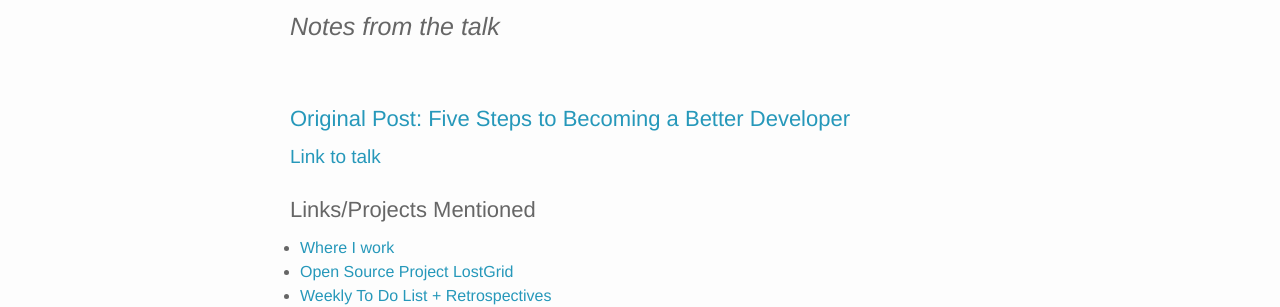
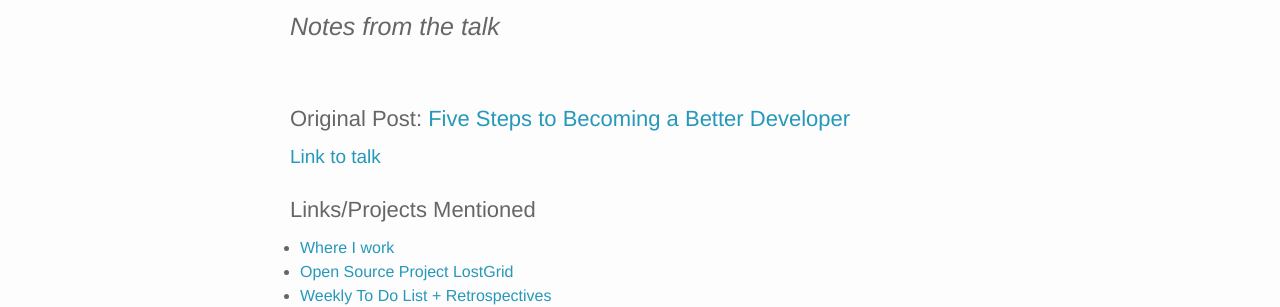
Before and after one commit to peterramsing/personal-site, a Jekyll site: the page built from devsigner2016.md, in a window 1280 px wide and 900 px high. Shown: the part 202-509 px from the top of the window. Built offline with Jekyll 4.4.1, drawn with Linux system fonts in a browser that asks for light colours; nearby versions of some CDN libraries.

```diff
--- a/devsigner2016.md
+++ b/devsigner2016.md
@@ -10,7 +10,7 @@ social_image: /img/devsigner-2016.jpg
 ---
 
 
-## [Original Post: Five Steps to Becoming a Better Developer](http://peter.coffee/five-steps-to-becoming-a-better-developer.html)
+## Original Post: [Five Steps to Becoming a Better Developer](http://peter.coffee/five-steps-to-becoming-a-better-developer.html)
 
 ### [Link to talk](https://www.devsignercon.com/conference/sessions/five-steps-becoming-better-devsigner)
 
```
